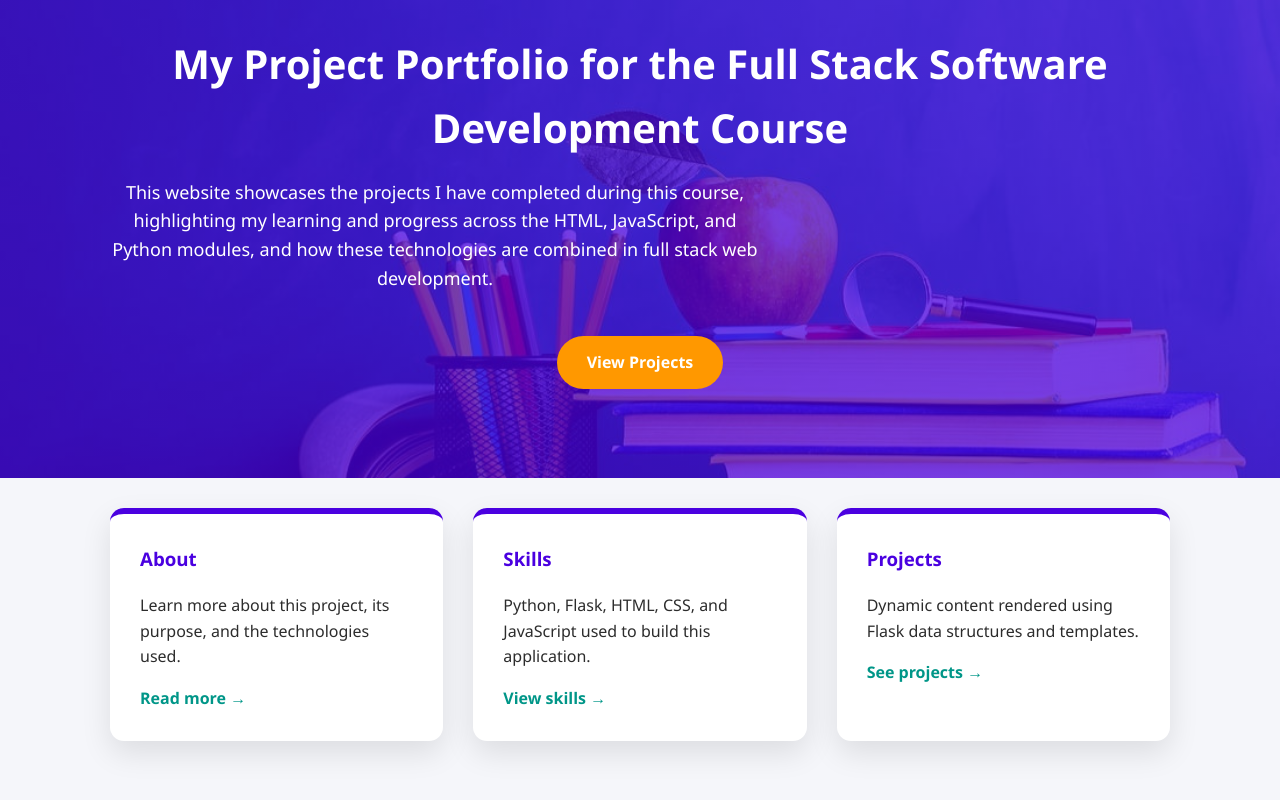
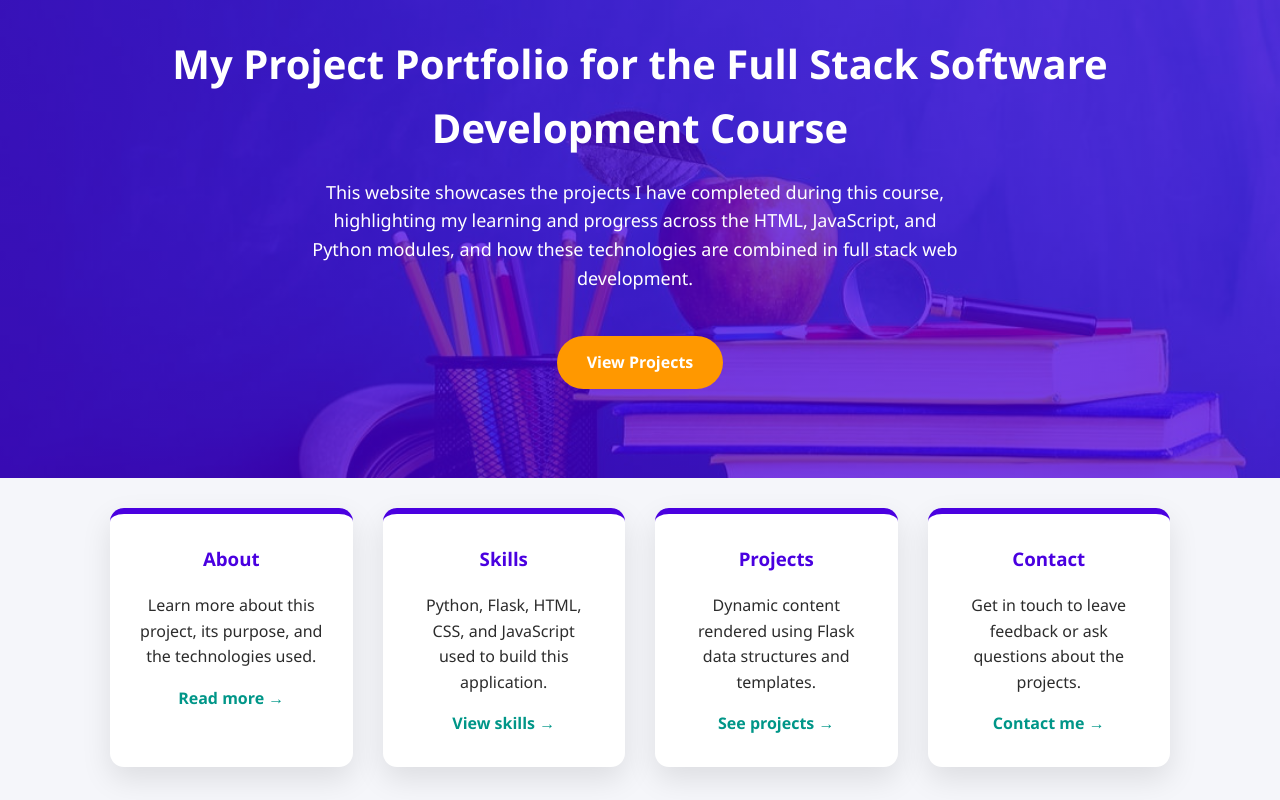
Before and after one commit to HlengiweNcube/flask-web-app, a Flask app: page / in a window 1280 px wide. Run offline with Flask 3, Linux system fonts and the light colour scheme.

Commit message:
aligning the grids and adding the contacts card

```diff
--- a/static/css/style.css
+++ b/static/css/style.css
@@ -51,10 +51,8 @@ body {
 
 .hero {
     background:
-        linear-gradient(
-            rgba(74, 0, 224, 0.75),
-            rgba(74, 0, 224, 0.75)
-        ),
+        linear-gradient(rgba(74, 0, 224, 0.75),
+            rgba(74, 0, 224, 0.75)),
         url("../images/education2.jpg");
     background-size: cover;
     background-position: center;
@@ -65,9 +63,7 @@ body {
     display: flex;
     align-items: center;
     text-align: center;
-
 }
-
 
 .hero h2 {
     font-size: 40px;
@@ -75,10 +71,17 @@ body {
     text-align: center;
 }
 
+.hero .container {
+    text-align: center;
+}
+
+
 .hero p {
     max-width: 650px;
     font-size: 18px;
     text-align: center;
+    margin-left: 200px;
+    margin-right: 200px;
 }
 
 /* Buttons */
@@ -101,9 +104,11 @@ body {
 /* Cards */
 .grid {
     display: grid;
-    grid-template-columns: repeat(auto-fit, minmax(250px, 1fr));
+    grid-template-columns: repeat(4, 1fr);
+    grid-template-columns: repeat(auto-fit, minmax(240px, 1fr));
     gap: 30px;
     margin-top: 10px;
+    text-align: center;
 }
 
 .card {
--- a/templates/home.html
+++ b/templates/home.html
@@ -62,6 +62,16 @@
             </p>
             <a href="/projects">See projects →</a>
         </div>
+
+           <!-- CONTACT CARD MUST BE HERE -->
+    <div class="card">
+        <h3>Contact</h3>
+        <p>
+            Get in touch to leave feedback or ask questions about the projects.
+        </p>
+        <a href="/contact">Contact me →</a>
+    </div>
+
     </main>
 
 </body>
```
